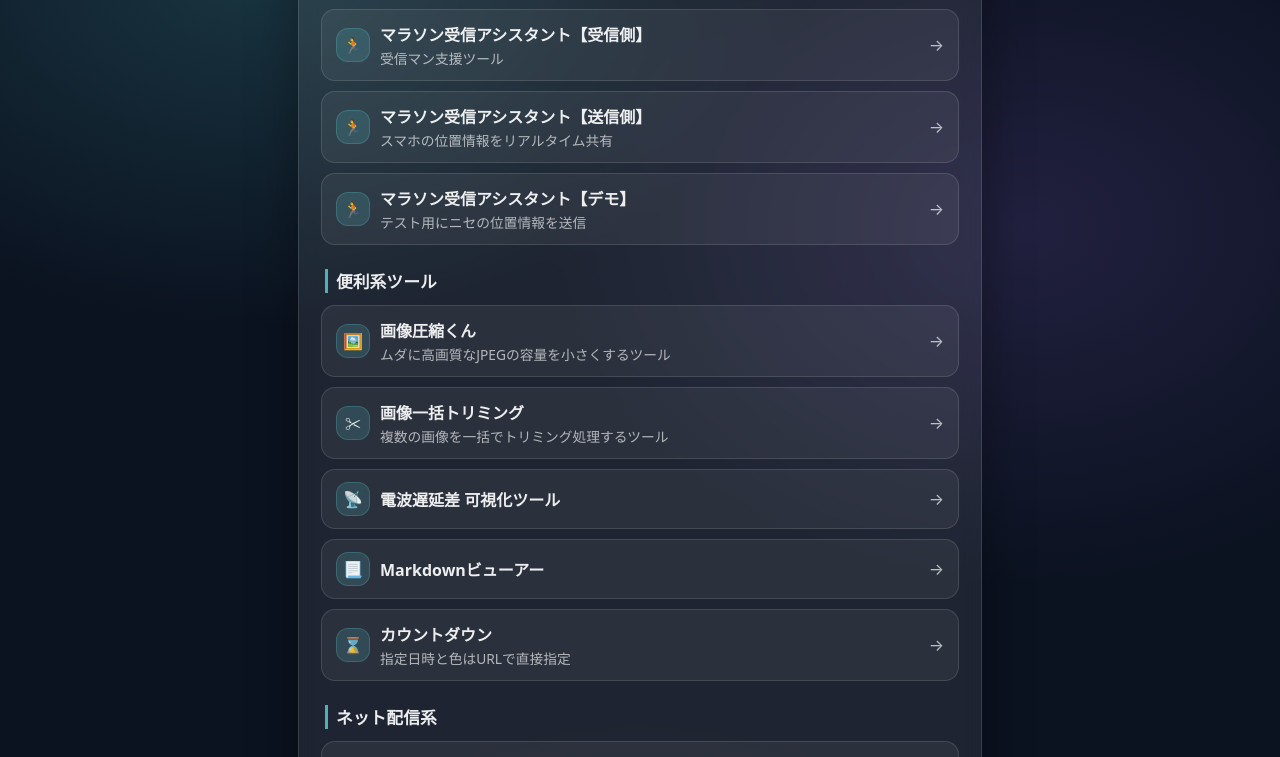
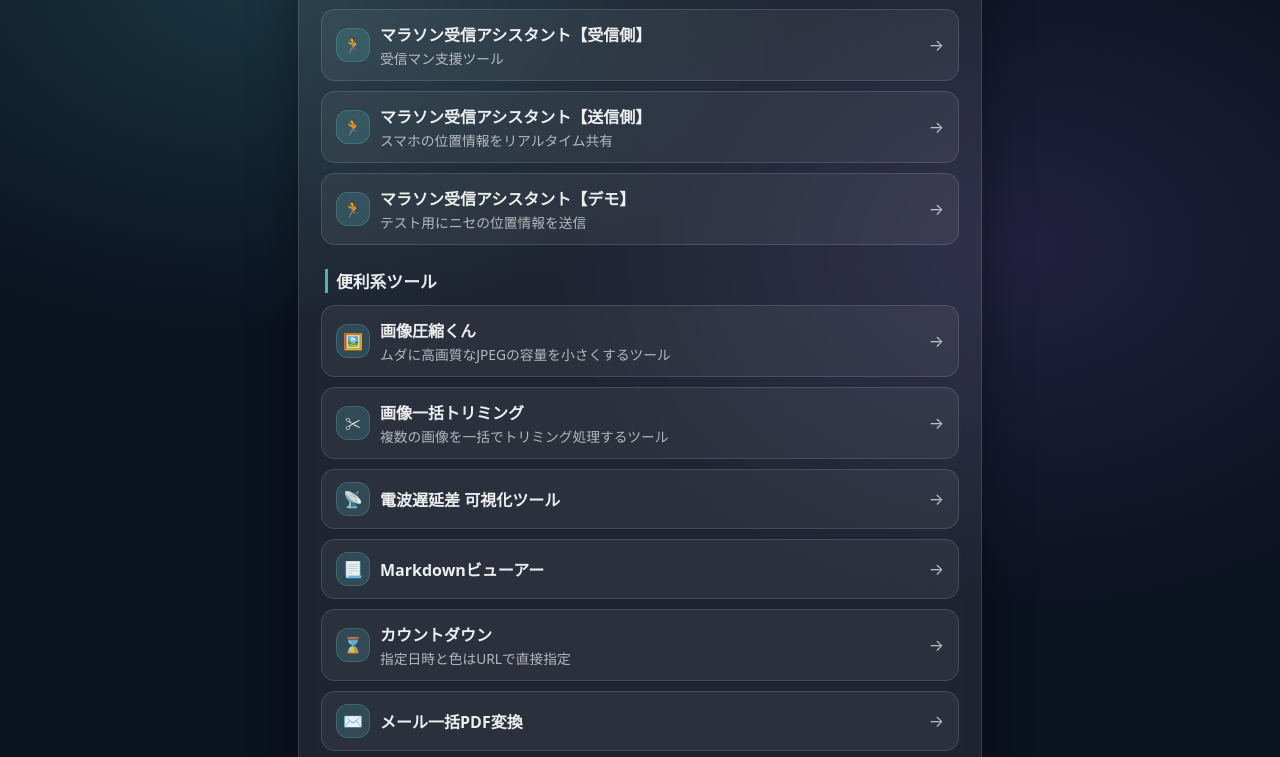
Before and after one commit to k-yamazumi/k-yamazumi.github.io, a plain HTML site: page tools/index.html in a window 1280 px wide. Shown: the part 162-919 px from the top of the page. Drawn offline with Linux system fonts and the light colour scheme.

Commit message:
メール一括PDF変換の追加

```diff
--- a/tools/index.html
+++ b/tools/index.html
@@ -66,6 +66,12 @@
               url: "../countdown/date.html?date=2027-01-01&color=red",
               comment: "指定日時と色はURLで直接指定",
               icon: "⌛"
+            },
+            {
+              title: "メール一括PDF変換",
+              url: "./mail2pdf/",
+              comment: "",
+              icon: "✉️"
             }
           ]
         },
```
